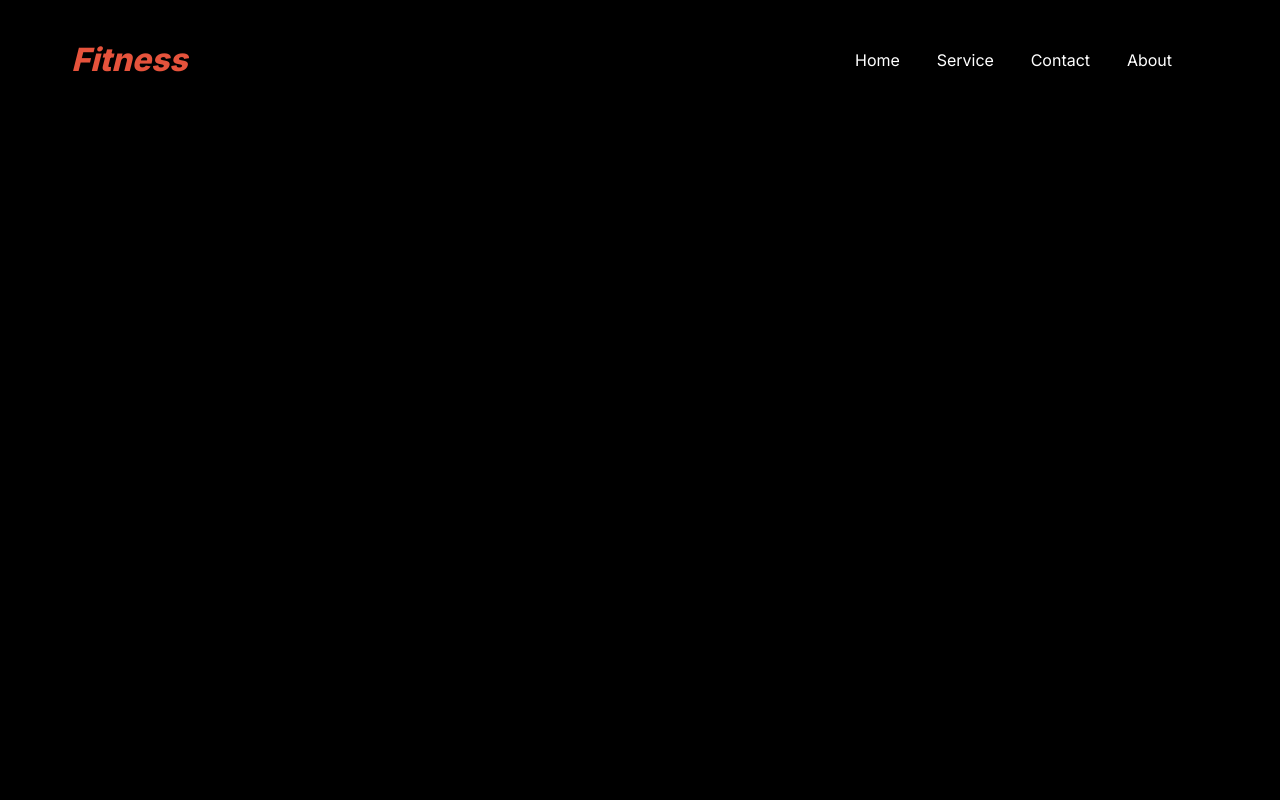
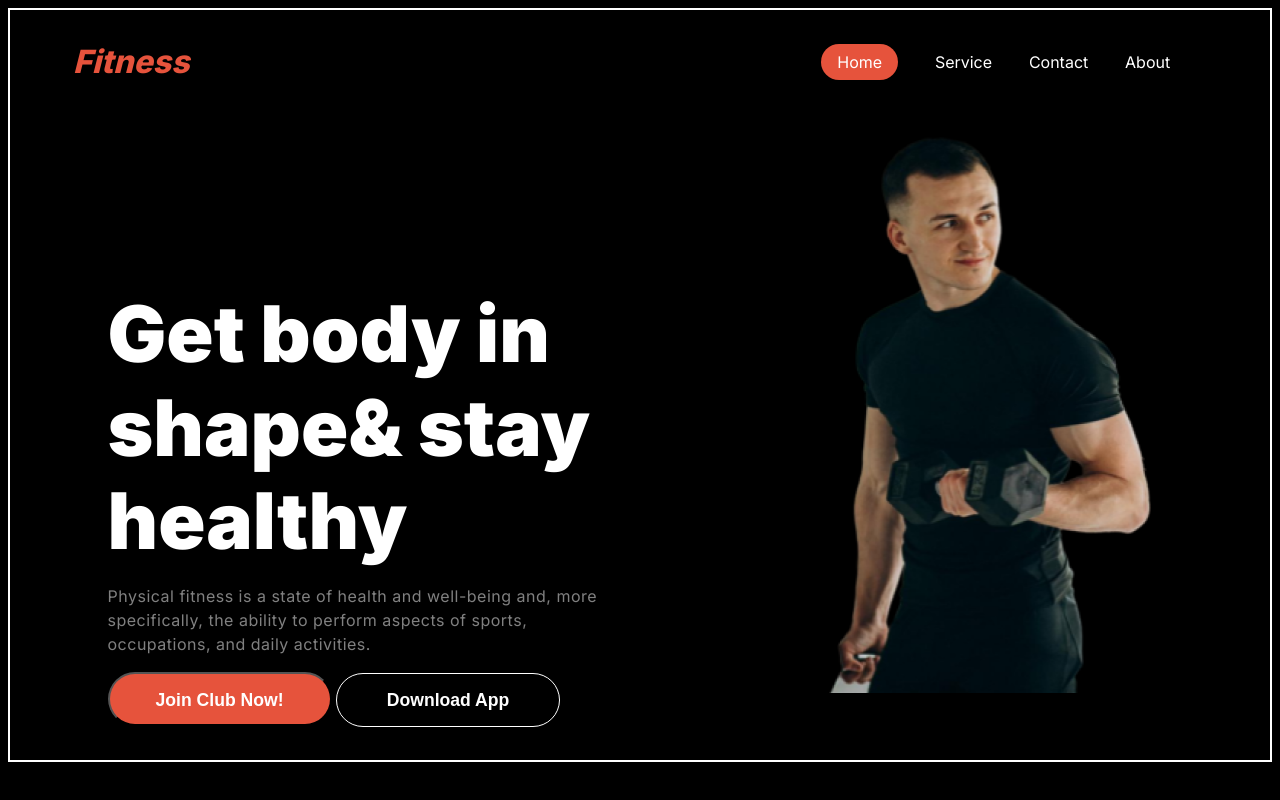
Before and after one commit to rahatahmed99/second-assignment, a plain HTML site: page index.html in a window 1280 px wide. Drawn offline with Linux system fonts and the light colour scheme.

Commit message:
banner part done

```diff
--- a/index.html
+++ b/index.html
@@ -13,13 +13,24 @@
     <nav class="navber display-flex ">
        <h3 class="brand "><i>Fitness</i></h3>
      <ul class="nav-links display-flex ">
-       <li class="nav-item"><a href="" class="nav-link light-gry">Home</a></li>
+       <li class="nav-item"><a href="" class="nav-link light-gry home ">Home</a></li>
        <li class="nav-item"><a href="" class="nav-link light-gry">Service</a></li>
        <li class="nav-item"><a href="" class="nav-link light-gry">Contact</a></li>
        <li class="nav-item"><a href="" class="nav-link light-gry">About</a></li>
      </ul>
+    </nav>
 
-    </nav>
+   <section class="banner-container display-flex ">
+    <div class="banner-content">
+    <h5 class="banner-title">Get body in <br> <span class="shape">shape</span>& stay<br>healthy</h5>
+      <p class="banner-discription text-gry ">Physical fitness is a state of health and well-being and, more specifically, the ability to perform aspects of sports, occupations, and daily activities.</p>
+      <button class="btn-primary">Join Club Now!</button>
+      <button class="btn">Download App</button>
+    </div>
+    <div>
+      <img class="img-2" src="./images/Images 2.png" alt="">
+    </div>
+   </section>
   </header>
   <main>
 
--- a/styles/style.css
+++ b/styles/style.css
@@ -23,14 +23,32 @@ body{
   color:rgba(255, 255, 255, 0.5);
 }
 
-span{
-  margin: 0rem 2.5rem;
-  padding: 0.5rem 1.3rem 0.5rem 1.3rem;
-  border-radius: 2.5rem;
-  color: rgb(230, 83, 60);
+.shape{
+
 }
 
+.btn-primary{
+  width: 224px;
+  height: 54px;
+  font-size: 1.1rem;
+  font-weight: 600;
+  color: rgb(255, 255, 255);;
+  padding: 1rem 2.2rem 1rem 2.2rem;
+  border-radius: 2.3rem;
+  background-color: rgb(230, 83, 60);
+}
 
+.btn{
+  width: 224px;
+  height: 54px;
+  font-size: 1.1rem;
+  font-weight: 600;
+  color: rgb(255, 255, 255);;
+  padding: 1rem 2.2rem 1rem 2.2rem;
+  border-radius: 2.3rem;
+  border: 1px solid rgb(255, 255, 255);
+  background-color: black;
+}
 
 
 /* header styles */
@@ -40,6 +58,8 @@ span{
 .banner{
   max-width: 1440px;
   height: 750px;
+  margin: 0 auto;
+  border: 2px solid white;
 }
 
 .navber{
@@ -62,5 +82,51 @@ span{
 }
 
 .nav-link{
+  font-size: 1rem;
+  font-weight: 400;
   text-decoration: none;
 }
+
+.home{
+  width: 92px;
+  height: 38px;
+  padding: 0.5rem 1rem 0.5rem 1rem;
+  border-radius: 46px;
+  background: rgb(230, 83, 60);
+}
+
+.banner-container{
+  justify-content: space-around;
+  align-items: center;
+
+}
+
+
+
+
+.banner-content{
+  width: 520px;
+  height: 420px;
+  margin-bottom: 76px;
+}
+
+.banner-title{
+  font-size: 78px;
+  font-weight: 900;
+  line-height: 120%;
+  letter-spacing: 0%;
+  margin-bottom: 0px;
+}
+
+.banner-discription{
+  font-family: Inter;
+font-size: 16px;
+font-weight: 400;
+line-height: 24px;
+letter-spacing: 0.5px;
+}
+
+.img-2{
+  width: 350px;
+  height: 580px;
+}
```
